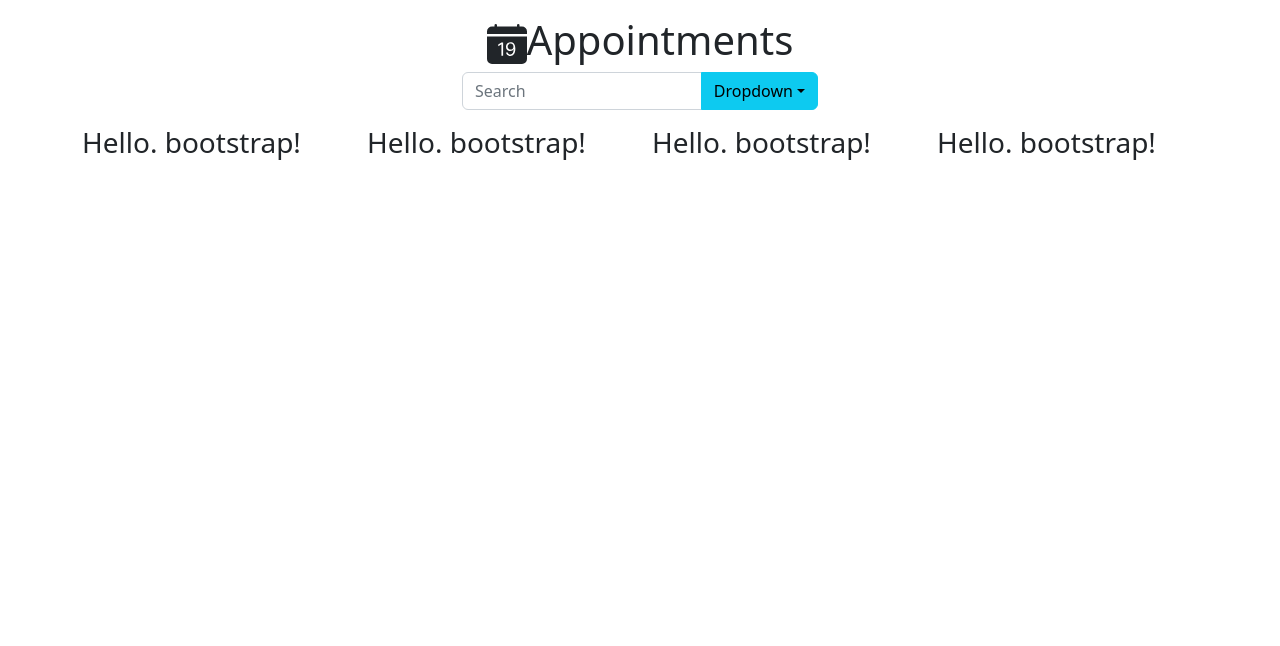
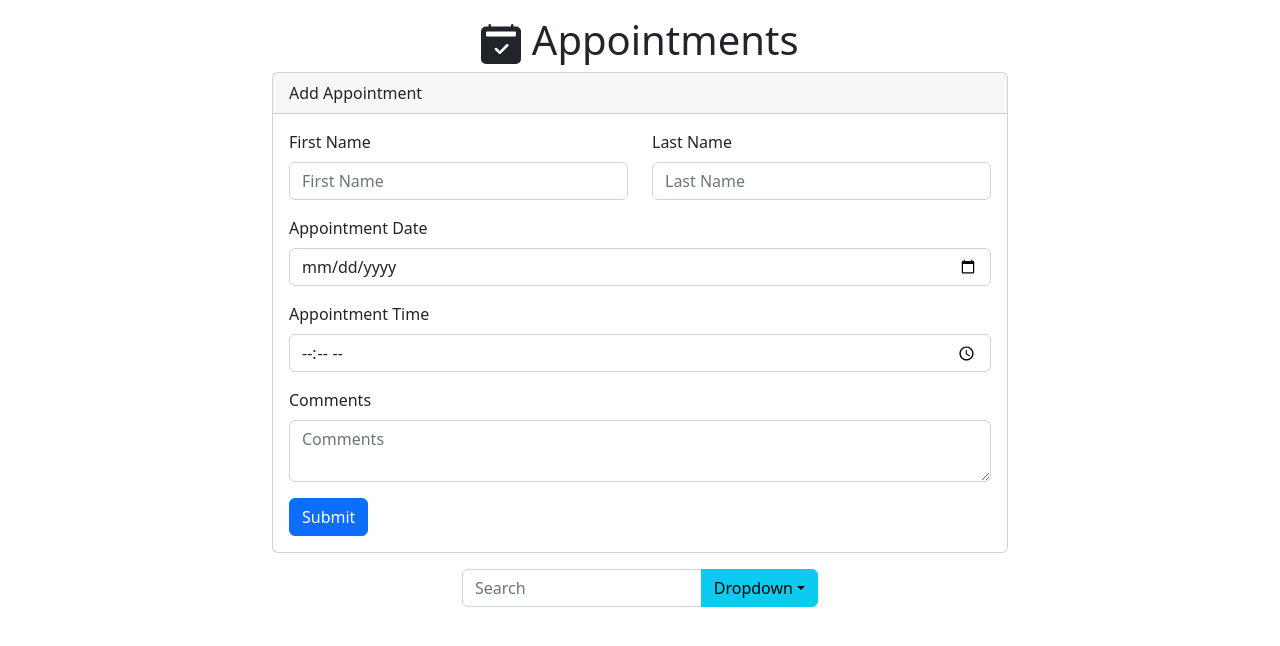
Before and after one commit to HarnoorBajwa/User_Management_System, a React (Create React App) app: page / in a window 1280 px wide. Shown: the top 646 px of the page. Built offline with nearby package versions, Linux system fonts and the light colour scheme.

Commit message:
addoing appointments to our project

```diff
--- a/src/App.js
+++ b/src/App.js
@@ -1,7 +1,8 @@
 import 'bootstrap/dist/css/bootstrap.min.css';
-import { BsFillCalendarDateFill } from "react-icons/bs";
+import { BsFillCalendar2CheckFill } from "react-icons/bs";
 import {Container, Col, Row } from 'react-bootstrap';
 import Search from './components/Search';
+import AddAppointment from './components/AddAppointment';
 
 function App() {
   return (
@@ -9,35 +10,18 @@
       <Container>
         <Row>
           <Col >
-            <h1 className='text-center fw-light mt-3'><BsFillCalendarDateFill />Appointments </h1>
+            <h1 className='text-center fw-light mt-3'><BsFillCalendar2CheckFill /> Appointments </h1>
           </Col>
         </Row>
+
+        <Row className = "justify-content-center">
+          <AddAppointment />
+        </Row >
+
         <Row className='justify-content-center'>
           <Col md='4'>
             <Search />
           </Col>
-        </Row>
-        <Row>
-          <Col md={3}>
-            <h3>
-              Hello. bootstrap!
-            </h3>
-            </Col>
-            <Col md={3}>
-            <h3>
-              Hello. bootstrap!
-            </h3>
-            </Col>
-            <Col md={3}>
-            <h3>
-              Hello. bootstrap!
-            </h3>
-            </Col>
-            <Col md={3}>
-            <h3>
-              Hello. bootstrap!
-            </h3>
-            </Col>
         </Row>
       </Container>
 
--- a/src/components/AddAppointment.js
+++ b/src/components/AddAppointment.js
@@ -1,11 +1,47 @@
+import { Col ,Row,Button,Card, Form } from "react-bootstrap"
+
 const AddAppointment = () => {
 	return (
+		<>
+			<Col md="8">
+				<Card className="mb-3">
+					<Card.Header>Add Appointment</Card.Header>
+					<Card.Body>
+						<Form>
+							<Row className="mb-3">
+								<Form.Group as ={Col}>
+									<Form.Label>First Name</Form.Label>
+									<Form.Control type = "text" placeholder= "First Name"/>
+								</Form.Group>
+								<Form.Group as ={Col}>
+									<Form.Label>Last Name</Form.Label>
+									<Form.Control type = "text" placeholder= "Last Name"/>
+								</Form.Group>
 
-		<>
-			<Col
+
+							</Row>
+								<Form.Group as ={Col} className = "mb-3">
+									<Form.Label>Appointment Date</Form.Label>
+									<Form.Control type = "date"/>
+								</Form.Group>
+								<Form.Group as ={Col} className = "mb-3">
+									<Form.Label>Appointment Time</Form.Label>
+									<Form.Control type = "time"/>
+								</Form.Group>
+								<Form.Group as ={Col} className = "mb-3">
+									<Form.Label>Comments</Form.Label>
+									<Form.Control as="textarea" placeholder="Comments"/>
+								</Form.Group>
+								<Button variant= "primary">Submit</Button>
+						</Form>
+					</Card.Body>
+				</Card>
+			</Col>
 		</>
+
 	)
 
 
+}
 
-}
+export default AddAppointment;
```
